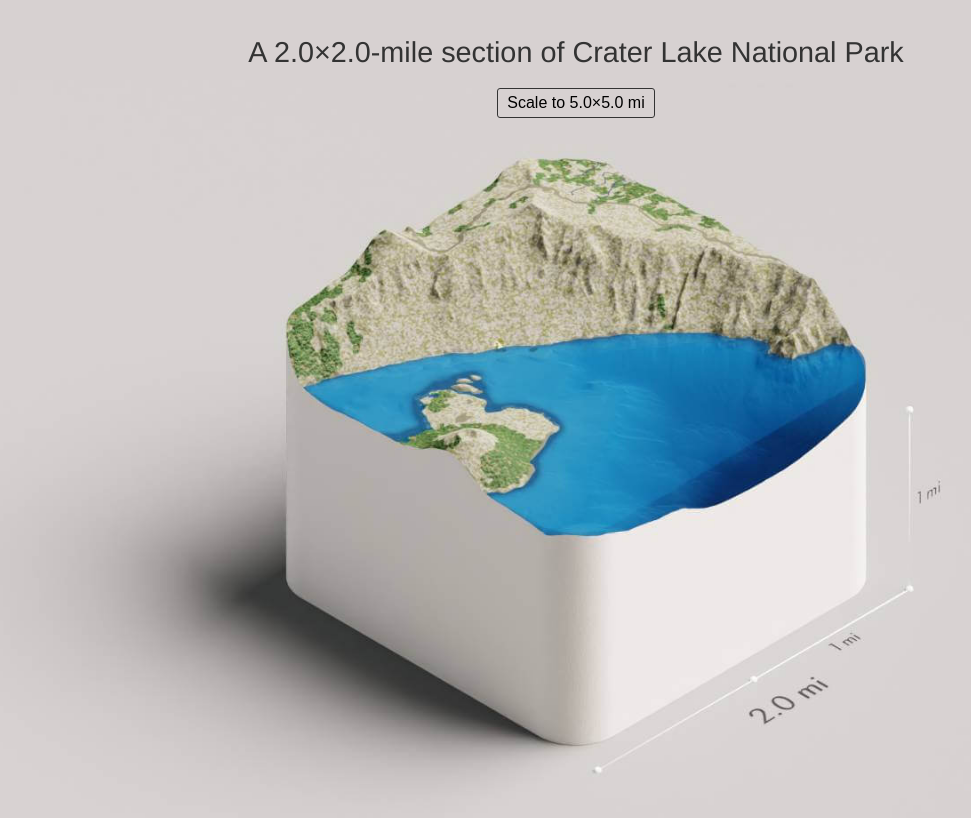
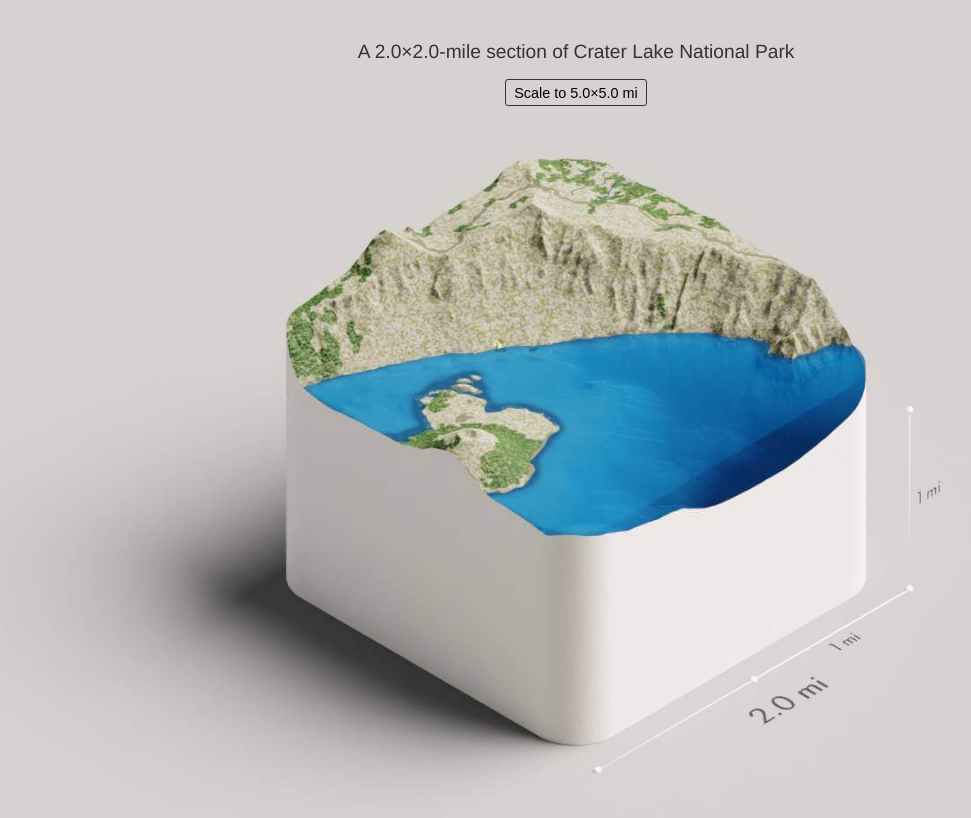
Before and after one commit to wendyshijia/park_scaling, a plain HTML site: page index.html in a window 1280 px wide. Shown: the top 818 px of the page, without its empty margins (64-1035 px from the left). Drawn offline with nearby package versions, Linux system fonts and the light colour scheme.

Commit message:
Update style.css

```diff
--- a/style.css
+++ b/style.css
@@ -30,7 +30,7 @@ canvas {
   color:#333;
 }
 h1{
-  font-size: 1.8em;
+  font-size: 1.2em;
 }
 button {
   /* color: black; */
@@ -38,8 +38,8 @@ button {
   border-radius: 3px;
   background-color: transparent;
   cursor: pointer;
-  font-size: 1em;
-  margin-top: 1em;
+  font-size: 0.9em;
+  margin-top: 0.5em;
   padding: 0.3em 0.6em;
 }
 button:hover{
```
